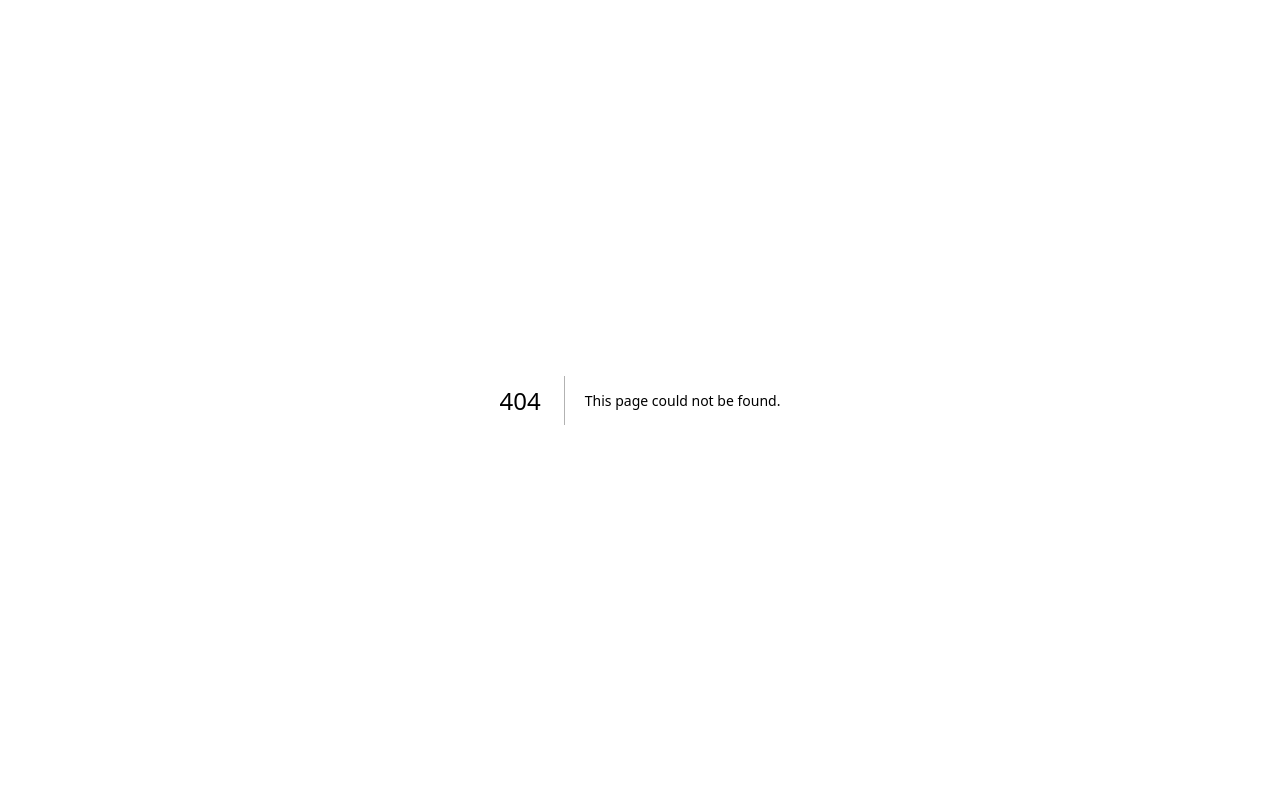
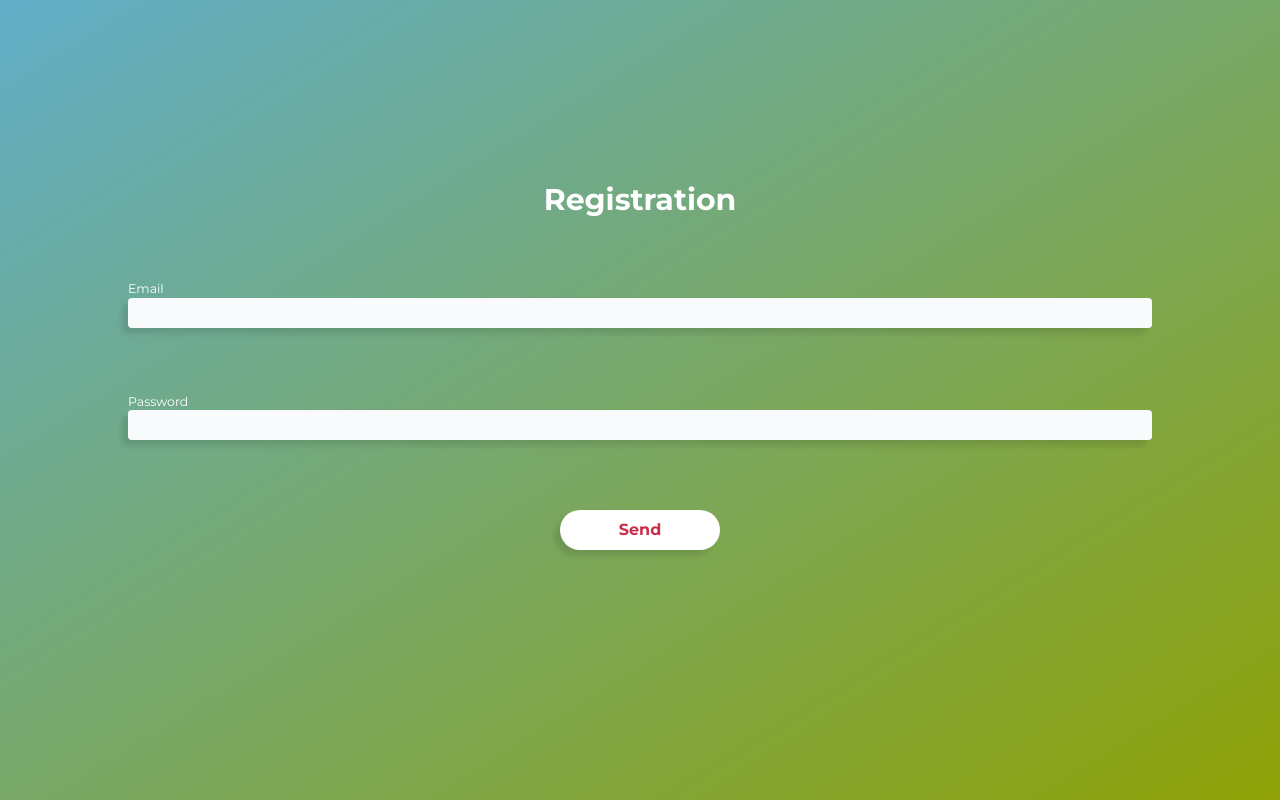
Before and after one commit to ernanvr/platzitravel, a Next.js app: page /register in a window 1280 px wide. Before the commit this address had no page. Built offline with nearby package versions, Linux system fonts and the light colour scheme.

Commit message:
final commit

```diff
--- a/package.json
+++ b/package.json
@@ -9,9 +9,11 @@
     "lint": "next lint"
   },
   "dependencies": {
+    "final-form": "^4.20.7",
     "next": "^13.0.2",
     "react": "^18.2.0",
     "react-dom": "^18.2.0",
+    "react-final-form": "^6.5.9",
     "react-icons": "^4.3.1"
   },
   "devDependencies": {
--- a/src/component/PrimaryButton.tsx
+++ b/src/component/PrimaryButton.tsx
@@ -9,7 +9,7 @@ const PrimaryButton = (props: Props): JSX.Element => {
     <button
       className={` absolute transition-all focus:outline-noneshadow-md dark:text-gray-900
           sm:top-96 left-0 sm:left-24 sm:right-auto right-0 h-20 mx-auto font-semibold
-          bg-white rounded-full w-80 text-primary top-[40rem] text-2.5xl`}
+          bg-white rounded-full w-80 text-primary top-[40rem] text-2.5xl shadow-md`}
     >
       {props.content}
     </button>
--- a/src/containers/Layout.tsx
+++ b/src/containers/Layout.tsx
@@ -3,7 +3,7 @@ import Header from '../component/Header'
 import Footer from '../component/Footer'
 
 type Props = {
-  children: React.ReactChild[]
+  children: React.ReactChild[] | React.ReactChild
 }
 
 const Layout = (props: Props): JSX.Element => {
--- a/src/pages/_app.tsx
+++ b/src/pages/_app.tsx
@@ -5,7 +5,7 @@ import AppContextProvider from '../context/appContextProvider'
 
 function MyApp({ Component, pageProps }: AppProps) {
   return (
-    <div className="dark:bg-gray-900">
+    <div className=" dark:bg-gray-900">
       <AppContextProvider>
         <Component {...pageProps} />
       </AppContextProvider>
--- /dev/null
+++ b/src/pages/register.tsx
@@ -0,0 +1,82 @@
+import { NextPage } from 'next'
+import * as React from 'react'
+import { Field, Form } from 'react-final-form'
+
+type Values = {
+  email: string
+  password: string
+}
+
+// const response = fetch('http://localhost:3000/api/v1/users', {
+//   mode: 'same-origin'
+// })
+
+// console.log(response)
+
+const RegisterForm: NextPage = () => {
+  const onSubmit = async (values: Values) => {
+    console.log(values)
+    const response = await fetch('http://localhost:3000/api/v1/users', {
+      method: 'POST',
+      headers: {
+        Accept: 'application.json',
+        'Content-Type': 'application/json; charset=UTF-8'
+      },
+      body: JSON.stringify({
+        ...values,
+        role: 'agent'
+      })
+    })
+    console.log(JSON.stringify({ ...values, role: 'agent' }))
+    console.log(response.json())
+  }
+  return (
+    <div className="relative flex flex-col justify-center items-center w-full text-white h-[100vh] from-secondary to-tertiary bg-gradient-to-tl ">
+      <h1 className="text-5xl font-bold">Registration</h1>
+      <Form
+        initialValues={{
+          email: '',
+          password: ''
+        }}
+        onSubmit={onSubmit}
+        render={({ handleSubmit }) => (
+          <form
+            action=""
+            className="flex flex-col items-center w-4/5 justify-evenly h-2/4"
+            onSubmit={handleSubmit}
+          >
+            <div className="flex flex-col w-full">
+              <label htmlFor="email" className="text-xl">
+                Email
+              </label>
+              <Field
+                type="email"
+                name="email"
+                id="email"
+                component="input"
+                className="input-field" // custom class tailwind
+              />
+            </div>
+            <div className="flex flex-col w-full">
+              <label htmlFor="password" className="text-xl">
+                Password
+              </label>
+              <Field
+                type="password"
+                name="password"
+                id="password"
+                component="input"
+                className="input-field"
+              />
+            </div>
+            <button type="submit" className="mt-2 primary-btn">
+              Send
+            </button>
+          </form>
+        )}
+      />
+    </div>
+  )
+}
+
+export default RegisterForm
--- a/src/styles/globals.css
+++ b/src/styles/globals.css
@@ -2,6 +2,42 @@
 @tailwind base;
 @tailwind components;
 @tailwind utilities;
+
+@layer components {
+  .primary-btn {
+    width: 16rem;
+    height: 4rem;
+    margin-left: auto;
+    margin-right: auto;
+    font-weight: 900;
+    transition: all;
+    background-color: white;
+    color: theme('textColor.primary');
+    border-radius: 9999px;
+    box-shadow: -6px 6px 5px 0px rgba(0,0,0,0.1);
+    -webkit-box-shadow: -6px 6px 5px 0px rgba(0,0,0,0.1);
+    -moz-box-shadow: -6px 6px 5px 0px rgba(0,0,0,0.1);
+  }
+  .primary-btn:focus {
+    outline: none;
+  }
+  .input-field {
+    width: 100%;
+    height: 3rem;
+    color: black;
+    border-radius: 0.375rem;
+    box-shadow: -6px 6px 5px 0px rgba(0,0,0,0.1);
+    -webkit-box-shadow: -6px 6px 5px 0px rgba(0,0,0,0.1);
+    -moz-box-shadow: -6px 6px 5px 0px rgba(0,0,0,0.1);
+    background-color: rgb(248, 250, 252);
+    padding: 0 0.5rem;
+    font-size: 1.25rem;
+    line-height: 1.75rem;
+  }
+  .input-field:focus {
+    outline: none;
+  }
+}
 
 html {
   font-size: 62.5%;
--- a/tailwind.config.js
+++ b/tailwind.config.js
@@ -1,5 +1,8 @@
 // eslint-disable-next-line @typescript-eslint/no-var-requires
 const defaultTheme = require('tailwindcss/defaultTheme')
+const primary = '#CC2D4A'
+const secondary = '#8FA206'
+const tertiary = '#61AEC9'
 
 module.exports = {
   content: ['./src/**/*.{js,ts,jsx,tsx}'],
@@ -28,17 +31,22 @@ module.exports = {
       },
       backgroundColor: theme => ({
         ...theme('colors'),
-        primary: '#CC2D4A',
-        secondary: '#8FA206',
-        tertiary: '#61AEC9'
+        primary,
+        secondary,
+        tertiary
       }),
       textColor: {
-        primary: '#CC2D4A',
-        secondary: '#8FA206',
-        tertiary: '#61AEC9'
+        primary,
+        secondary,
+        tertiary
       },
       fontFamily: {
         sans: ['Montserrat', defaultTheme.fontFamily.sans]
+      },
+      colors: {
+        primary,
+        secondary,
+        tertiary
       }
     }
   },
```
Also changed, not shown: 2 other files (tests, documents, lock files or other folders).
